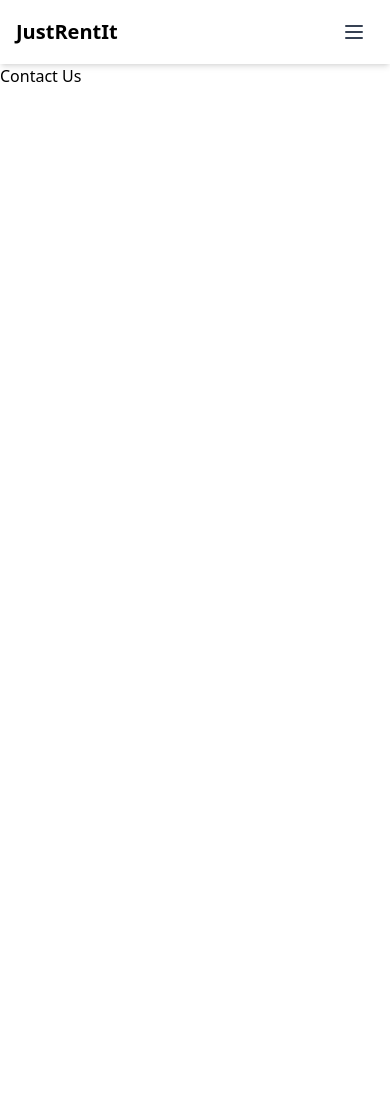
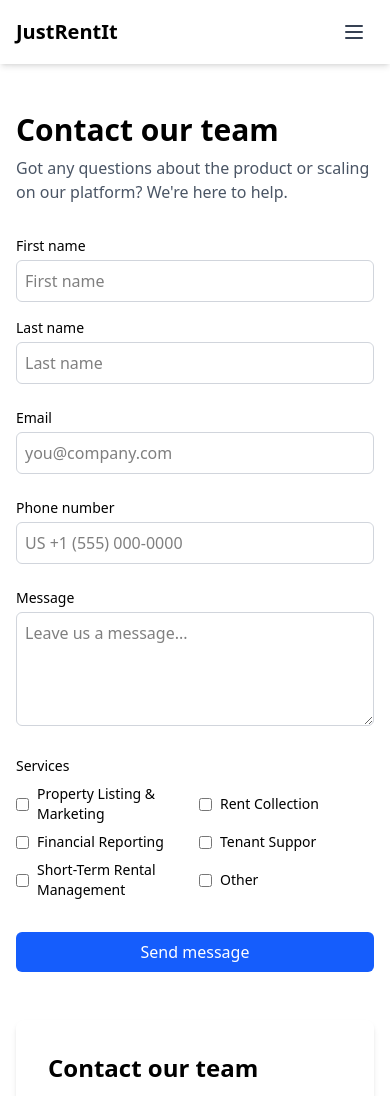
Before and after one commit to adarsh-sng/JustRentIt, a React (Vite) app in the folder client/: page /contact in a window 390 px wide. Shown: the top 1096 px of the page. Before the commit the page ends 844 px from the top, so only its background shows below. Built offline with nearby package versions, Linux system fonts and the light colour scheme.

Commit message:
Added contact section

```diff
--- a/client/src/App.jsx
+++ b/client/src/App.jsx
@@ -7,6 +7,13 @@ import LoginPage from "./components/LoginPage.jsx";
 import RegisterPage from "./components/RegisterPage.jsx";
 import DeliveryPage from "./pages/DeliveryPage.jsx";
 import PaymentSuccess from "./pages/PaymentSuccess.jsx";
+import ContactPage from "./pages/ContactPage";
+
+<Routes>
+  {/* Your existing routes */}
+  <Route path="/contact" element={<ContactPage />} />
+</Routes>
+
 function App() {
   return (
     <Router>
@@ -21,7 +28,7 @@ function App() {
           <Route path="/wishlist" element={<Wishlist />} />
           <Route path="/cart" element={<Cart />} />
           <Route path="/profile" element={<Profile />} />
-          <Route path="/contact" element={<Contact />} />
+          <Route path="/contact" element={<ContactPage />} />
           <Route path="/login" element={<LoginPage />} />
           <Route path="/register" element={<RegisterPage />} />
         </Routes>
--- a/client/src/components/Navbar.jsx
+++ b/client/src/components/Navbar.jsx
@@ -12,97 +12,40 @@ const Navbar = () => {
     <nav className="bg-white shadow-md sticky top-0 z-50">
       <div className="max-w-7xl mx-auto px-4 sm:px-6 lg:px-8">
         <div className="flex justify-between h-16">
+
+          {/* Logo */}
           <div className="flex items-center">
             <Link to="/" className="text-xl font-bold">
               JustRentIt
             </Link>
           </div>
 
-          {/* Desktop menu */}
+          {/* Desktop Menu */}
           <div className="hidden md:flex items-center space-x-4">
-            <Link
-              to="/"
-              className="px-3 py-2 rounded-md text-sm font-medium text-gray-700 hover:text-gray-900 hover:bg-gray-100 transition-all duration-300"
-            >
-              Home
-            </Link>
-            <Link
-              to="/rental-shop"
-              className="px-3 py-2 rounded-md text-sm font-medium text-gray-700 hover:text-gray-900 hover:bg-gray-100 transition-all duration-300"
-            >
-              Rental Shop
-            </Link>
-            <Link
-              to="/wishlist"
-              className="px-3 py-2 rounded-md text-sm font-medium text-gray-700 hover:text-gray-900 hover:bg-gray-100 transition-all duration-300"
-            >
-              Wishlist
-            </Link>
-            <Link
-              to="/cart"
-              className="px-3 py-2 rounded-md text-sm font-medium text-gray-700 hover:text-gray-900 hover:bg-gray-100 transition-all duration-300"
-            >
-              Cart
-            </Link>
-            <Link
-              to="/profile"
-              className="px-3 py-2 rounded-md text-sm font-medium text-gray-700 hover:text-gray-900 hover:bg-gray-100 transition-all duration-300"
-            >
-              Profile
-            </Link>
-            <Link
-              to="/contact"
-              className="px-3 py-2 rounded-md text-sm font-medium text-gray-700 hover:text-gray-900 hover:bg-gray-100 transition-all duration-300"
-            >
-              Contact Us
-            </Link>
-            <Link
-              to="/login"
-              className="px-3 py-2 rounded-md text-sm font-medium text-blue-700 hover:text-blue-900 hover:bg-blue-100 transition-all duration-300"
-            >
+            <Link to="/" className="nav-link">Home</Link>
+            <Link to="/rental-shop" className="nav-link">Rental Shop</Link>
+            <Link to="/wishlist" className="nav-link">Wishlist</Link>
+            <Link to="/cart" className="nav-link">Cart</Link>
+            <Link to="/profile" className="nav-link">Profile</Link>
+            <Link to="/contact" className="nav-link">Contact Us</Link>
+            <Link to="/login" className="px-3 py-2 rounded-md text-sm font-medium text-blue-700 hover:text-blue-900 hover:bg-blue-100 transition-all duration-300">
               Login
             </Link>
           </div>
 
-          {/* Mobile menu button */}
+          {/* Mobile Menu Button */}
           <div className="md:hidden flex items-center">
             <button
               onClick={toggleMenu}
-              className="inline-flex items-center justify-center p-2 rounded-md text-gray-700 hover:text-gray-900 hover:bg-gray-100 focus:outline-none"
-              aria-expanded="false"
+              className="p-2 rounded-md text-gray-700 hover:text-gray-900 hover:bg-gray-100 focus:outline-none"
             >
-              <span className="sr-only">Open main menu</span>
               {isMenuOpen ? (
-                <svg
-                  className="block h-6 w-6"
-                  xmlns="http://www.w3.org/2000/svg"
-                  fill="none"
-                  viewBox="0 0 24 24"
-                  stroke="currentColor"
-                  aria-hidden="true"
-                >
-                  <path
-                    strokeLinecap="round"
-                    strokeLinejoin="round"
-                    strokeWidth="2"
-                    d="M6 18L18 6M6 6l12 12"
-                  />
+                <svg className="h-6 w-6" fill="none" stroke="currentColor">
+                  <path strokeLinecap="round" strokeLinejoin="round" strokeWidth="2" d="M6 18L18 6M6 6l12 12"/>
                 </svg>
               ) : (
-                <svg
-                  className="block h-6 w-6"
-                  xmlns="http://www.w3.org/2000/svg"
-                  fill="none"
-                  viewBox="0 0 24 24"
-                  stroke="currentColor"
-                  aria-hidden="true"
-                >
-                  <path
-                    strokeLinecap="round"
-                    strokeLinejoin="round"
-                    strokeWidth="2"
-                    d="M4 6h16M4 12h16M4 18h16"
-                  />
+                <svg className="h-6 w-6" fill="none" stroke="currentColor">
+                  <path strokeLinecap="round" strokeLinejoin="round" strokeWidth="2" d="M4 6h16M4 12h16M4 18h16"/>
                 </svg>
               )}
             </button>
@@ -110,53 +53,18 @@ const Navbar = () => {
         </div>
       </div>
 
-      {/* Mobile menu, show/hide based on menu state */}
+      {/* Mobile Menu */}
       {isMenuOpen && (
-        <div className="md:hidden">
-          <div className="px-2 pt-2 pb-3 space-y-1 sm:px-3">
-            <Link
-              to="/"
-              className="block px-3 py-2 rounded-md text-base font-medium text-gray-700 hover:text-gray-900 hover:bg-gray-100"
-            >
-              Home
-            </Link>
-            <Link
-              to="/rental-shop"
-              className="block px-3 py-2 rounded-md text-base font-medium text-gray-700 hover:text-gray-900 hover:bg-gray-100"
-            >
-              Rental Shop
-            </Link>
-            <Link
-              to="/wishlist"
-              className="block px-3 py-2 rounded-md text-base font-medium text-gray-700 hover:text-gray-900 hover:bg-gray-100"
-            >
-              Wishlist
-            </Link>
-            <Link
-              to="/cart"
-              className="block px-3 py-2 rounded-md text-base font-medium text-gray-700 hover:text-gray-900 hover:bg-gray-100"
-            >
-              Cart
-            </Link>
-            <Link
-              to="/profile"
-              className="block px-3 py-2 rounded-md text-base font-medium text-gray-700 hover:text-gray-900 hover:bg-gray-100"
-            >
-              Profile
-            </Link>
-            <Link
-              to="/contact"
-              className="block px-3 py-2 rounded-md text-base font-medium text-gray-700 hover:text-gray-900 hover:bg-gray-100"
-            >
-              Contact Us
-            </Link>
-            <Link
-              to="/login"
-              className="block px-3 py-2 rounded-md text-base font-medium text-blue-700 hover:text-blue-900 hover:bg-blue-100"
-            >
-              Login
-            </Link>
-          </div>
+        <div className="md:hidden px-2 pt-2 pb-3 space-y-1 sm:px-3">
+          <Link to="/" className="mobile-link">Home</Link>
+          <Link to="/rental-shop" className="mobile-link">Rental Shop</Link>
+          <Link to="/wishlist" className="mobile-link">Wishlist</Link>
+          <Link to="/cart" className="mobile-link">Cart</Link>
+          <Link to="/profile" className="mobile-link">Profile</Link>
+          <Link to="/contact" className="mobile-link">Contact Us</Link>
+          <Link to="/login" className="block px-3 py-2 rounded-md text-base font-medium text-blue-700 hover:text-blue-900 hover:bg-blue-100">
+            Login
+          </Link>
         </div>
       )}
     </nav>
--- /dev/null
+++ b/client/src/pages/ContactPage.jsx
@@ -0,0 +1,175 @@
+import React, { useState } from "react";
+
+const servicesList = [
+  "Property Listing & Marketing",
+  "Rent Collection",
+  "Financial Reporting",
+  "Tenant Suppor",
+  "Short-Term Rental Management ",
+  "Other",
+];
+
+const contactLinks = [
+  { label: "Start a live chat", href: "#" },
+  { label: "Shoot us an email", href: "mailto:support@justrentit.com" },
+  { label: "Message us on X", href: "#" },
+];
+
+const InputField = ({ label, name, type = "text", value, onChange, placeholder, required }) => (
+  <div>
+    <label className="block text-sm font-medium mb-1">{label}</label>
+    <input
+      type={type}
+      name={name}
+      value={value}
+      onChange={onChange}
+      className="w-full border border-gray-300 rounded-md p-2"
+      placeholder={placeholder}
+      required={required}
+    />
+  </div>
+);
+
+const Contact = () => {
+  const [form, setForm] = useState({
+    firstName: "",
+    lastName: "",
+    email: "",
+    phone: "",
+    message: "",
+    services: [],
+  });
+
+  const handleChange = (e) => {
+    const { name, value, type, checked } = e.target;
+    setForm((prev) =>
+      type === "checkbox"
+        ? {
+            ...prev,
+            services: checked
+              ? [...prev.services, value]
+              : prev.services.filter((s) => s !== value),
+          }
+        : { ...prev, [name]: value }
+    );
+  };
+
+  const handleSubmit = (e) => {
+    e.preventDefault();
+    alert("Message sent!");
+  };
+
+  return (
+    <div className="max-w-7xl mx-auto px-4 py-12">
+      <div className="grid grid-cols-1 md:grid-cols-2 gap-12">
+        {/* Left: Form */}
+        <div>
+          <h1 className="text-3xl font-bold mb-2">Contact our team</h1>
+          <p className="text-gray-600 mb-8">
+            Got any questions about the product or scaling on our platform? We're here to help.
+          </p>
+          <form className="space-y-6" onSubmit={handleSubmit}>
+            <div className="grid grid-cols-1 md:grid-cols-2 gap-4">
+              <InputField label="First name" name="firstName" value={form.firstName} onChange={handleChange} placeholder="First name" required />
+              <InputField label="Last name" name="lastName" value={form.lastName} onChange={handleChange} placeholder="Last name" required />
+            </div>
+            <InputField label="Email" name="email" type="email" value={form.email} onChange={handleChange} placeholder="you@company.com" required />
+            <InputField label="Phone number" name="phone" type="tel" value={form.phone} onChange={handleChange} placeholder="US +1 (555) 000-0000" />
+
+            <div>
+              <label className="block text-sm font-medium mb-1">Message</label>
+              <textarea
+                name="message"
+                value={form.message}
+                onChange={handleChange}
+                className="w-full border border-gray-300 rounded-md p-2"
+                rows="4"
+                placeholder="Leave us a message..."
+                required
+              ></textarea>
+            </div>
+
+            {/* Services */}
+            <div>
+              <label className="block text-sm font-medium mb-2">Services</label>
+              <div className="grid grid-cols-2 md:grid-cols-3 gap-2">
+                {servicesList.map((service) => (
+                  <label key={service} className="flex items-center space-x-2">
+                    <input
+                      type="checkbox"
+                      value={service}
+                      checked={form.services.includes(service)}
+                      onChange={handleChange}
+                      className="accent-blue-600"
+                    />
+                    <span className="text-sm">{service}</span>
+                  </label>
+                ))}
+              </div>
+            </div>
+
+            <button
+              type="submit"
+              className="w-full bg-blue-600 hover:bg-blue-700 text-white font-medium py-2 px-4 rounded-md mt-2"
+            >
+              Send message
+            </button>
+          </form>
+        </div>
+
+        {/* Right: Contact Info */}
+        <div className="bg-white shadow-md rounded-lg p-8">
+          <h2 className="text-2xl font-bold mb-2">Contact our team</h2>
+          <p className="text-gray-600 mb-6">
+            Got any questions about the product or scaling on our platform? Chat to our friendly team 24/7 for help.
+          </p>
+
+          <div className="mb-6">
+            <h3 className="font-semibold mb-2">Chat with us</h3>
+            <ul className="space-y-1">
+              {contactLinks.map((link) => (
+                <li key={link.label}>
+                  <a href={link.href} className="text-blue-600 hover:underline">{link.label}</a>
+                </li>
+              ))}
+            </ul>
+          </div>
+
+          <div className="mb-6">
+            <h3 className="font-semibold mb-2">Call us</h3>
+            <p className="text-gray-700">Call our team Mon-Fri from 8am to 5pm.</p>
+            <a href="tel:+15550000000" className="text-blue-600 hover:underline font-medium">
+              +91 0000012345
+            </a>
+          </div>
+
+          <div>
+            <h3 className="font-semibold mb-2">Visit us</h3>
+            <a
+              href="https://maps.google.com"
+              target="_blank"
+              rel="noopener noreferrer"
+              className="text-blue-600 hover:underline font-medium"
+            >
+              SURYAN MONOLITH, Cluster_sargasan 4, Sarkhej - Gandhinagar Highway, Sargasan, Gandhinagar, Gujarat, India
+            </a>
+            <div className="mt-4 w-full h-40 rounded-lg overflow-hidden shadow">
+              <iframe
+                title="JustRentIt Location"
+                src="https://www.google.com/maps/embed?pb=!1m18!1m12!1m3!1d3153.0192450191!2d-122.4194154846817!3d37.77492977975937!2m3!1f0!2f0!3f0!3m2!1i1024!2i768!4f13.1!3m3!1m2!1s0x8085809c2f8e6e2b%3A0x4a0b8e6e2b8e6e2b!2s123%20Main%20Street%2C%20San%20Francisco%2C%20CA!5e0!3m2!1sen!2sus!4v1628888888888!5m2!1sen!2sus"
+                width="100%"
+                height="100%"
+                style={{ border: 0 }}
+                allowFullScreen=""
+                loading="lazy"
+                referrerPolicy="no-referrer-when-downgrade"
+              ></iframe>
+            </div>
+          </div>
+        </div>
+      </div>
+    </div>
+  );
+};
+
+export default Contact;
```
